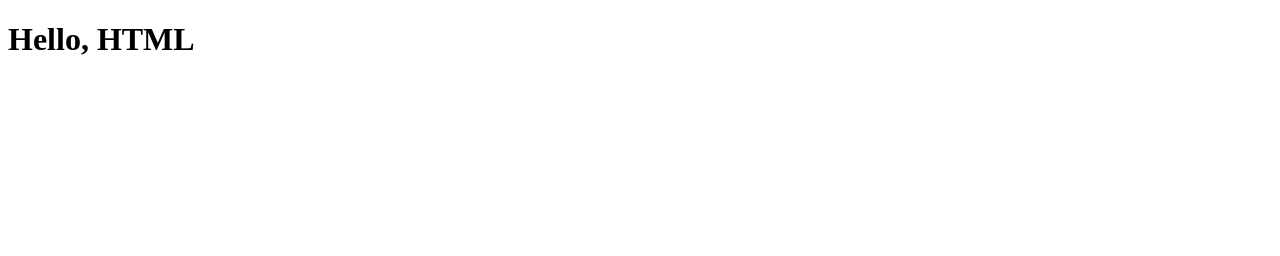
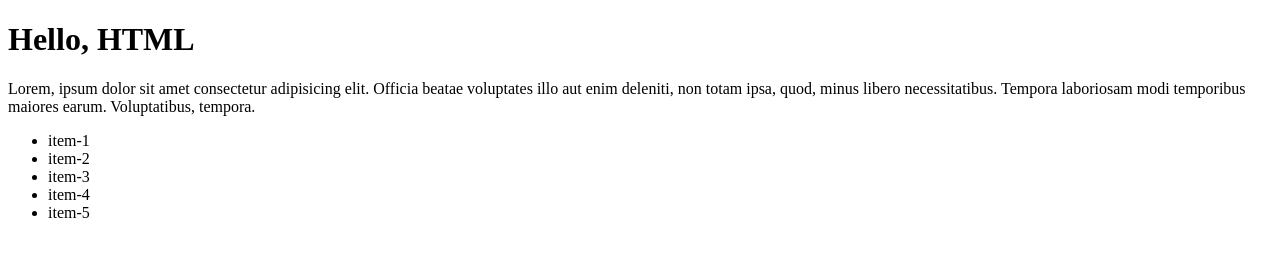
Before and after one commit to Ambience001/Test001, a plain HTML site: page index.html in a window 1280 px wide. Drawn offline with Linux system fonts and the light colour scheme.

Commit message:
25-Nov-26, 2

```diff
--- a/index.html
+++ b/index.html
@@ -7,5 +7,14 @@
 </head>
 <body>
     <h1>Hello, HTML</h1>
+    <p>Lorem, ipsum dolor sit amet consectetur adipisicing elit. Officia beatae voluptates illo aut enim deleniti, non totam ipsa, quod, minus libero necessitatibus. Tempora laboriosam modi temporibus maiores earum. Voluptatibus, tempora.</p>
+
+    <ul>
+        <li>item-1</li>
+        <li>item-2</li>
+        <li>item-3</li>
+        <li>item-4</li>
+        <li>item-5</li>
+    </ul>
 </body>
 </html>
```
